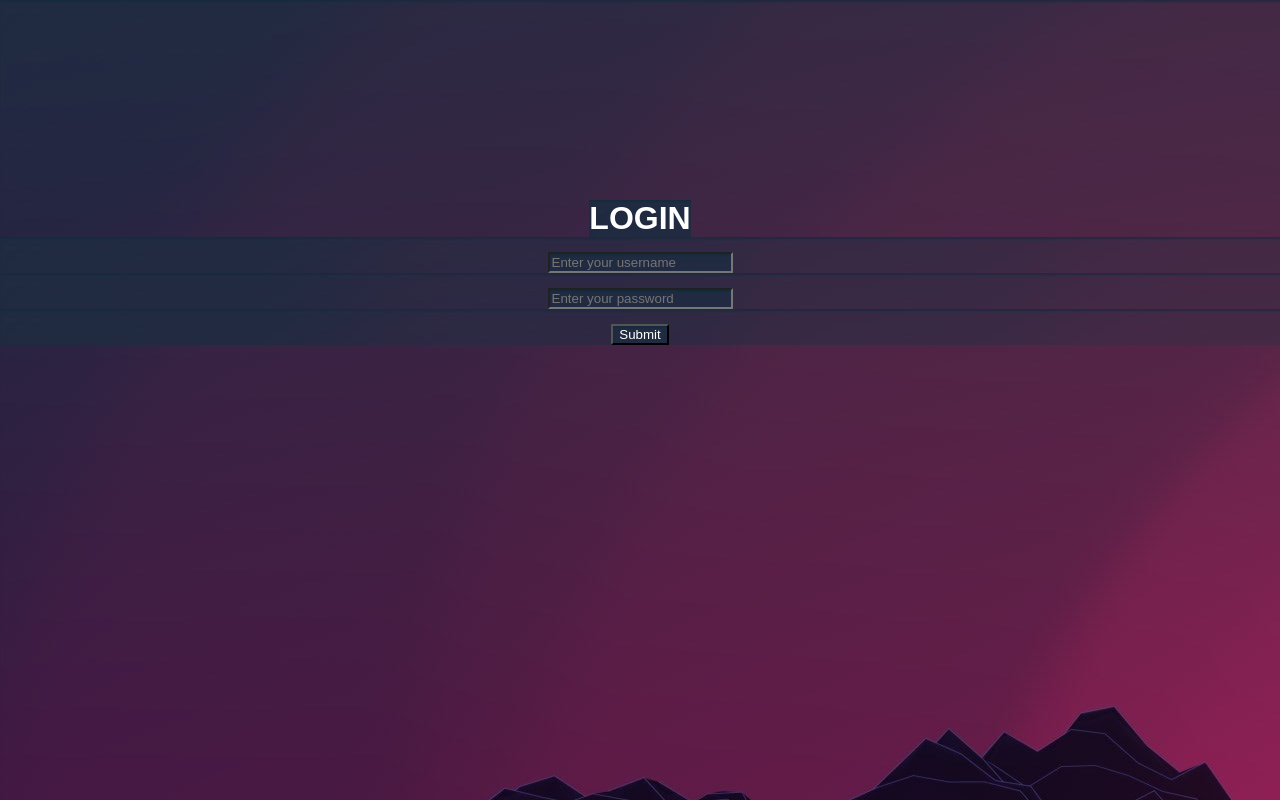
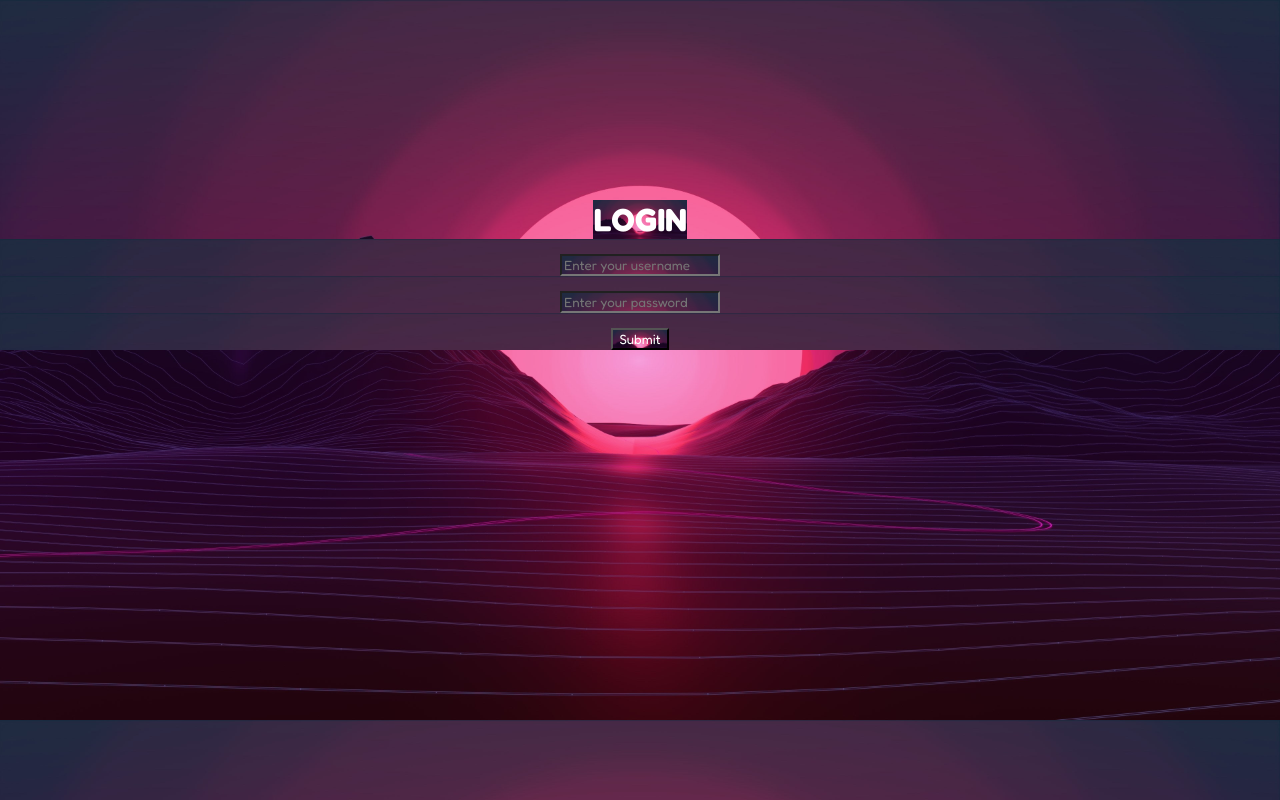
Before and after one commit to Anant3008/UDAAN-HACKATHON, a plain HTML site: page index.html in a window 1280 px wide. Drawn offline with Linux system fonts and the light colour scheme.

Commit message:
background image

```diff
--- a/style.css
+++ b/style.css
@@ -1,9 +1,11 @@
+@import url('https://fonts.googleapis.com/css2?family=Fredoka:wght@300..700&display=swap');
 *{
     box-sizing: border-box;
     margin: 0px;
-    font-family: Arial, Helvetica, sans-serif;
+    font-family: Fredoka;
     justify-content: center;
     background-image: url("wallpaperflare.com_wallpaper\(5\).jpg");
+    background-size: cover;
     color: white;
 
 
@@ -11,6 +13,7 @@
 
 .login{
     display: flex;
+
 
     padding-top: 200px;
 
```
